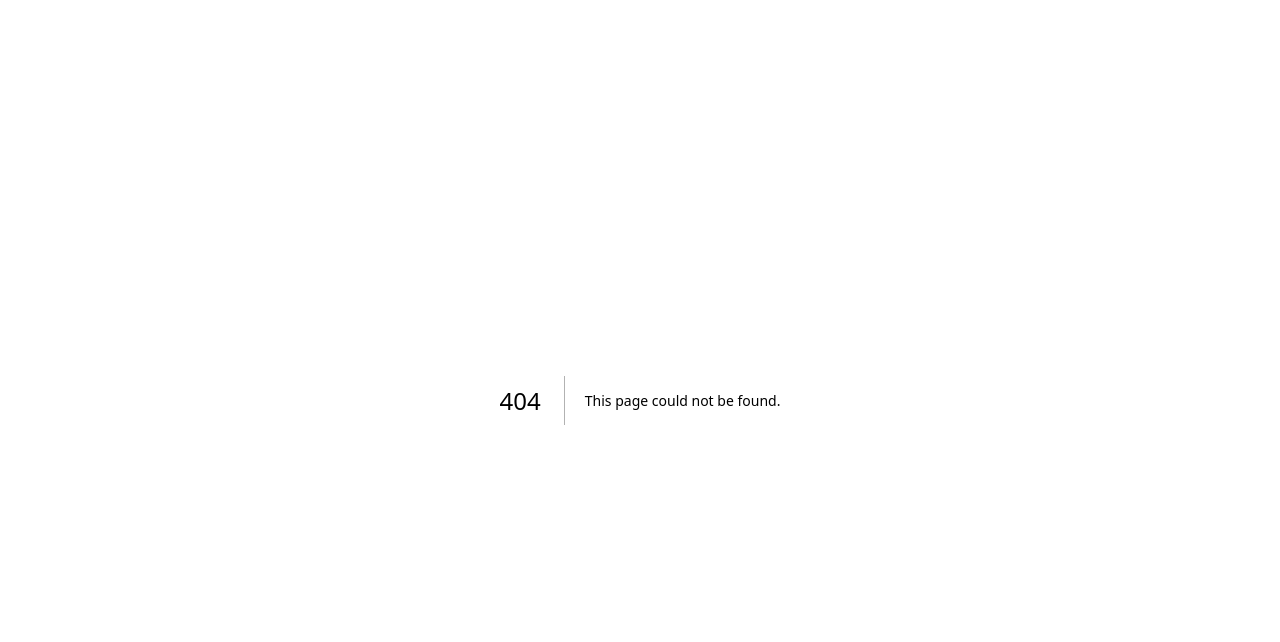
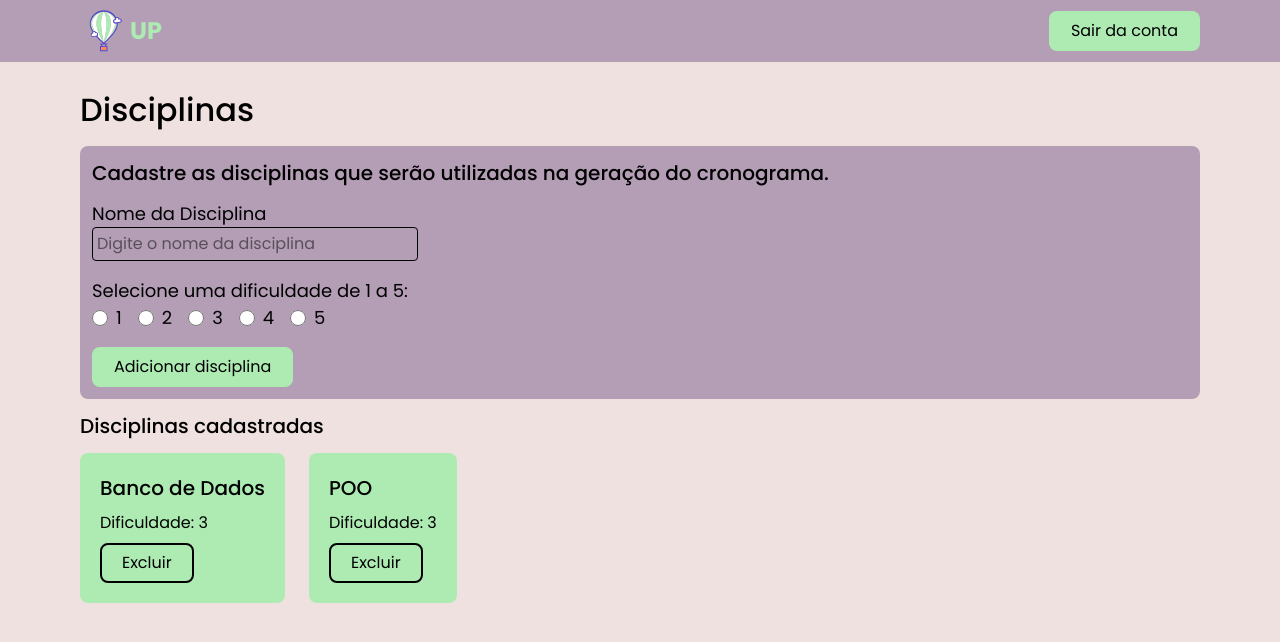
Before and after one commit to souza-luiza/UP, a Next.js app in the folder up-front/: page /disciplinas in a window 1280 px wide. Before the commit this address had no page. Shown: the top 642 px of the page. Built offline with nearby package versions, Linux system fonts and the light colour scheme.

Commit message:
Página de Disciplinas do usuário
Estática por enquanto.

```diff
--- /dev/null
+++ b/up-front/src/app/disciplinas/page.tsx
@@ -0,0 +1,86 @@
+"use client";
+
+import { useState } from "react";
+import Button from "../components/Button";
+import Logo from "../components/Logo";
+import TextInput from "../components/TextInput";
+import RadioInput from "../components/RadioInput";
+import CardDisciplinas from "../components/CardDisciplinas";
+
+export default function Disciplinas() {
+    const [name, setName] = useState('');
+    const [rating, setRating] = useState<number | undefined>(undefined);
+
+    const handleSubmit = (e: React.SubmitEvent<HTMLFormElement>) => {
+        e.preventDefault();
+        // CHAMA PARA API
+    };
+
+    return(
+        <div className="flex min-h-screen flex-col">
+            <header className="flex w-full bg-primary py-1.5 px-1 md:px-20 justify-between items-center">
+
+                <Logo primaryColor={false}/>
+
+                <nav className="flex gap-4 items-center">
+                    <Button variant="secondary">
+                    Sair da conta
+                    </Button>
+                </nav>
+
+            </header>
+
+            <main className="flex flex-col p-6 gap-3 md:px-20">
+                <h2 className="text-h2 text-black font-semibold">Disciplinas</h2>
+
+                <div className="bg-primary rounded-md-custom p-3 flex flex-col gap-3">
+                    <h4 className="text-h4 text-black font-semibold">Cadastre as disciplinas que serão utilizadas na geração do cronograma.</h4>
+
+                    <form onSubmit={handleSubmit} className="flex flex-col items-start gap-4">
+                        <TextInput
+                            id="name"
+                            label="Nome da Disciplina"
+                            type="text"
+                            placeholder="Digite o nome da disciplina"
+                            value={name}
+                            onChange={(e) => setName(e.target.value)}
+                            required
+                        />
+
+                        <div>
+                            <span className="text-h5">Selecione uma dificuldade de 1 a 5:</span>
+                            <div className="flex flex-row gap-4">
+                                {[1, 2, 3, 4, 5].map((num) => (
+                                    <RadioInput
+                                        key={num}
+                                        id={`nota-${num}`}
+                                        name="escala-nota"
+                                        value={num}
+                                        label={String(num)}
+                                        checked={rating === num}
+                                        onChange={(e) => setRating(Number(e.target.value))}
+                                        required
+                                    />
+                                ))}
+                            </div>
+                        </div>
+
+                        <Button type="submit" variant="secondary">
+                            Adicionar disciplina
+                        </Button>
+                    </form>
+                </div>
+
+                <h4 className="text-h4 text-black font-semibold">Disciplinas cadastradas</h4>
+                <div className="flex flex-wrap items-stretch gap-6 flex-col md:flex-row self-stretch">
+                    <CardDisciplinas name={"Banco de Dados"} difficulty={3}/>
+                    <CardDisciplinas name={"POO"} difficulty={3}/>
+                </div>
+
+
+
+            </main>
+
+        </div>
+    )
+}
```
